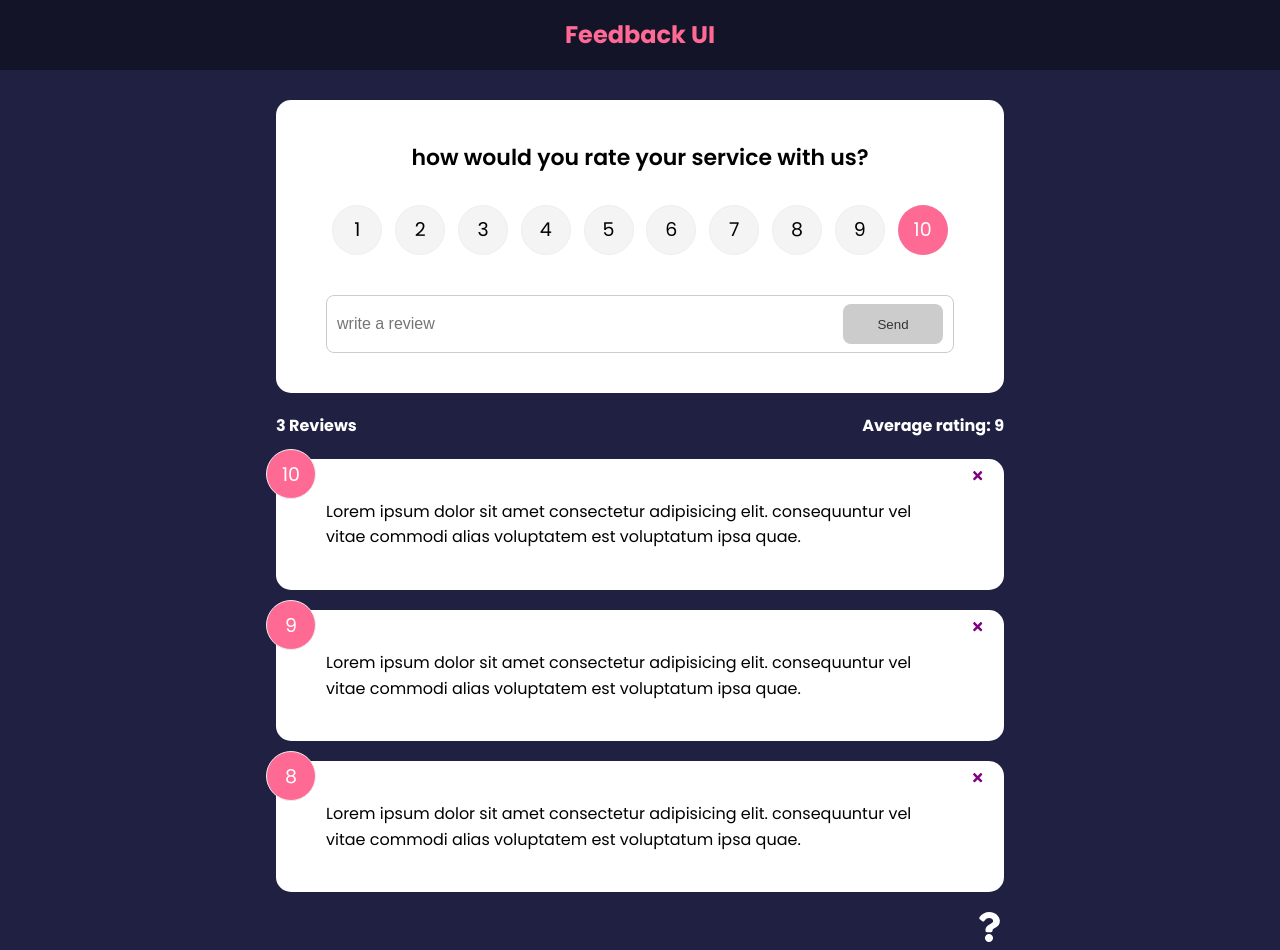
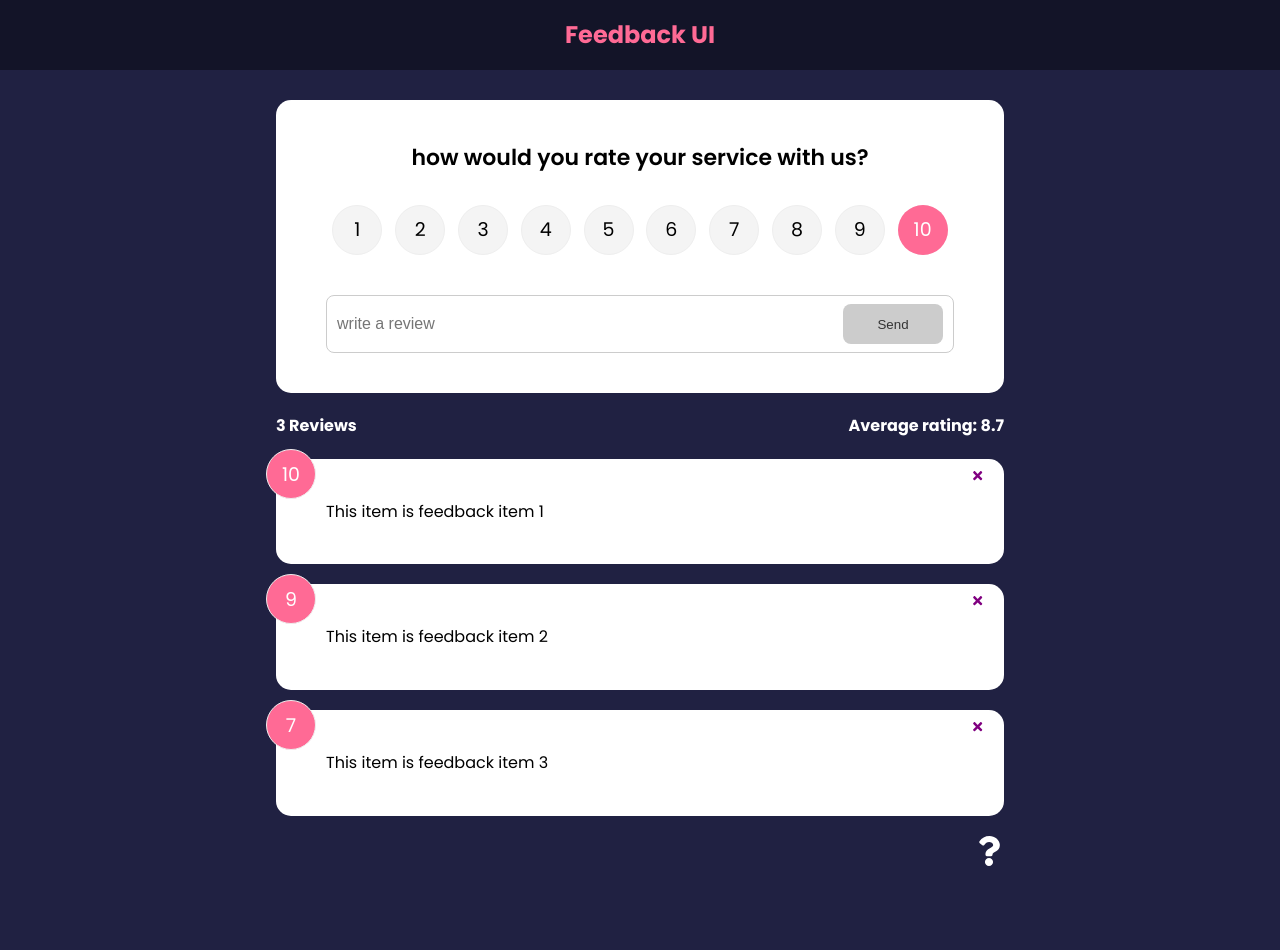
Before and after one commit to tosalmanshaikh/Feedback-App-Front-to-back-2022-Brad-Traversy-Udemy, a React (Create React App) app: page / in a window 1280 px wide. After the commit the page ends 873 px from the top, so only its background shows below. Built offline with nearby package versions, Linux system fonts and the light colour scheme.

Commit message:
created context and cleaned up main App

```diff
--- a/src/App.js
+++ b/src/App.js
@@ -1,29 +1,16 @@
 import { BrowserRouter as Router, Route, Routes } from "react-router-dom";
-import { v4 as uuidv4 } from "uuid";
-import { useState } from "react";
+
 import Header from "./components/Header";
 import FeedbackList from "./components/FeedbackList";
-import FeedbackData from "./components/data/FeedbackData";
 import FeedbackStats from "./components/FeedbackStats";
 import FeedbackForm from "./components/FeedbackForm";
 import AboutPage from "./components/pages/AboutPage";
 import AboutIconLink from "./components/AboutIconLink";
+import { FeedbackProvider } from "./context/FeedbackContext";
 
 function App() {
-   const [feedback, setFeedback] = useState(FeedbackData);
-
-   const addFeedback = (newFeedback) => {
-      newFeedback.id = uuidv4();
-      setFeedback([newFeedback, ...feedback]);
-   };
-
-   const deleteFeedback = (id) => {
-      if (window.confirm("Are you sure you want to delete?")) {
-         setFeedback(feedback.filter((item) => item.id !== id));
-      }
-   };
-
    return (
+      <FeedbackProvider>
          <Router>
             <Header />
 
@@ -34,12 +21,9 @@
                      path="/"
                      element={
                         <>
-                        <FeedbackForm handleAdd={addFeedback} />
-                        <FeedbackStats feedback={feedback} />
-                        <FeedbackList
-                           feedback={feedback}
-                           handleDelete={deleteFeedback}
-                        />
+                           <FeedbackForm />
+                           <FeedbackStats />
+                           <FeedbackList />
                         </>
                      }
                   ></Route>
@@ -50,6 +34,7 @@
                <AboutIconLink />
             </div>
          </Router>
+      </FeedbackProvider>
    );
 }
 
--- a/src/components/FeedbackForm.jsx
+++ b/src/components/FeedbackForm.jsx
@@ -1,9 +1,12 @@
-import { useState } from "react"
+import { useState, useContext } from "react"
 import Card from "./shared/Card"
 import Button from "./shared/Button"
 import RatingSelect from "./RatingSelect"
+import FeedbackContext from "../context/FeedbackContext"
 
-function FeedbackForm({ handleAdd }) {
+function FeedbackForm() {
+
+    const {addFeedback} = useContext(FeedbackContext)
 
     const [text, setText] = useState('')
     const [rating, setRating] = useState(10)
@@ -34,7 +37,7 @@
                 text,
                 rating,
             }
-            handleAdd(newFeedback)
+            addFeedback(newFeedback)
             setText('')
         }
     }
--- a/src/components/FeedbackItem.jsx
+++ b/src/components/FeedbackItem.jsx
@@ -1,16 +1,17 @@
 import { FaTimes } from 'react-icons/fa';
 import Card from "./shared/Card";
 import PropTypes from 'prop-types';
+import { useContext } from 'react';
+import FeedbackContext from '../context/FeedbackContext';
 
-function FeedbackItem({ item, handleDelete }) {
+function FeedbackItem({ item}) {
 
-
-
+  const {deleteFeedback} = useContext(FeedbackContext)
 
   return (
     <Card>
         <div className="num-display">{item.rating}</div>
-        <button onClick={() => handleDelete(item.id) } className='close'>
+        <button onClick={() => deleteFeedback(item.id) } className='close'>
           <FaTimes color='purple'/>
         </button>
         <div className="text-display">{item.text}</div>
--- a/src/components/FeedbackList.jsx
+++ b/src/components/FeedbackList.jsx
@@ -1,9 +1,12 @@
 import {motion, AnimatePresence} from 'framer-motion'
-import PropTypes from 'prop-types'
+import { useContext } from 'react'
 import FeedbackItem from './FeedbackItem'
+import FeedbackContext from '../context/FeedbackContext'
 
 
-function FeedbackList({ feedback, handleDelete }) {
+function FeedbackList() {
+
+  const {feedback} = useContext(FeedbackContext)
 
   if(!feedback || feedback.length === 0){
     return <p>No feedback yet</p>
@@ -24,7 +27,7 @@
         <FeedbackItem
           key={item.id}
           item={item}
-          handleDelete={handleDelete}
+
           />
 
           </motion.div>
@@ -47,14 +50,6 @@
   // )
 }
 
-FeedbackList.propTypes = {
-  feedback: PropTypes.arrayOf(
-    PropTypes.shape({
-      id: PropTypes.number.isRequired,
-      text: PropTypes.string.isRequired,
-      rating: PropTypes.number.isRequired,
-    })
-  )
-}
+
 
 export default FeedbackList
--- a/src/components/FeedbackStats.jsx
+++ b/src/components/FeedbackStats.jsx
@@ -1,6 +1,9 @@
-import PropTypes from 'prop-types'
+import {useContext} from 'react'
+import FeedbackContext from '../context/FeedbackContext'
 
-function FeedbackStats({ feedback }) {
+function FeedbackStats() {
+
+  const {feedback} = useContext(FeedbackContext)
 
 //calculate ratings average
     let average = feedback.reduce((acc, cur) => {
@@ -18,8 +21,5 @@
   )
 }
 
-FeedbackStats.propTypes = {
-    feedback: PropTypes.array.isRequired,
-}
 
 export default FeedbackStats
--- /dev/null
+++ b/src/context/FeedbackContext.js
@@ -0,0 +1,49 @@
+import { v4 as uuidv4 } from "uuid";
+import { createContext, useState } from "react";
+
+const FeedbackContext = createContext();
+
+export const FeedbackProvider = ({ children }) => {
+   const [feedback, setFeedback] = useState([
+      {
+         id: 1,
+         text: "This item is feedback item 1",
+         rating: 10,
+      },
+      {
+         id: 2,
+         text: "This item is feedback item 2",
+         rating: 9,
+      },
+      {
+         id: 3,
+         text: "This item is feedback item 3",
+         rating: 7,
+      },
+   ]);
+
+   const addFeedback = (newFeedback) => {
+      newFeedback.id = uuidv4();
+      setFeedback([newFeedback, ...feedback]);
+   };
+
+   const deleteFeedback = (id) => {
+      if (window.confirm("Are you sure you want to delete?")) {
+         setFeedback(feedback.filter((item) => item.id !== id));
+      }
+   };
+
+   return (
+      <FeedbackContext.Provider
+         value={{
+            feedback: feedback,
+            deleteFeedback: deleteFeedback,
+            addFeedback: addFeedback,
+         }}
+      >
+         {children}
+      </FeedbackContext.Provider>
+   );
+};
+
+export default FeedbackContext;
```
Lines whose indentation alone changed are shown as unchanged.
